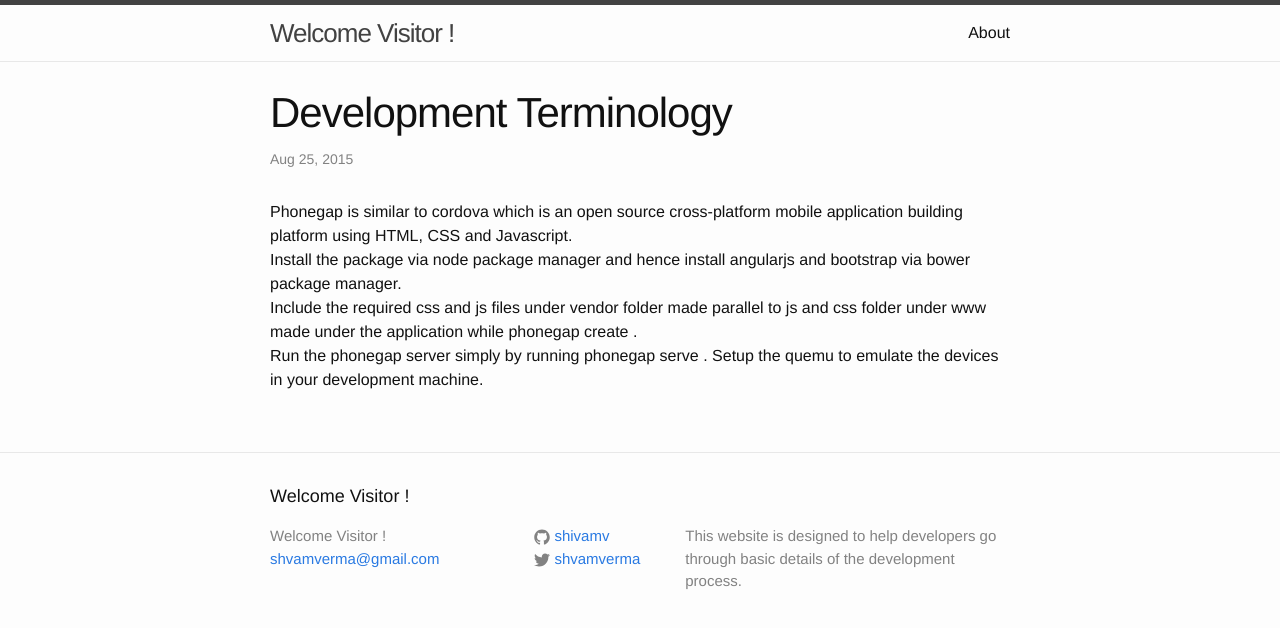
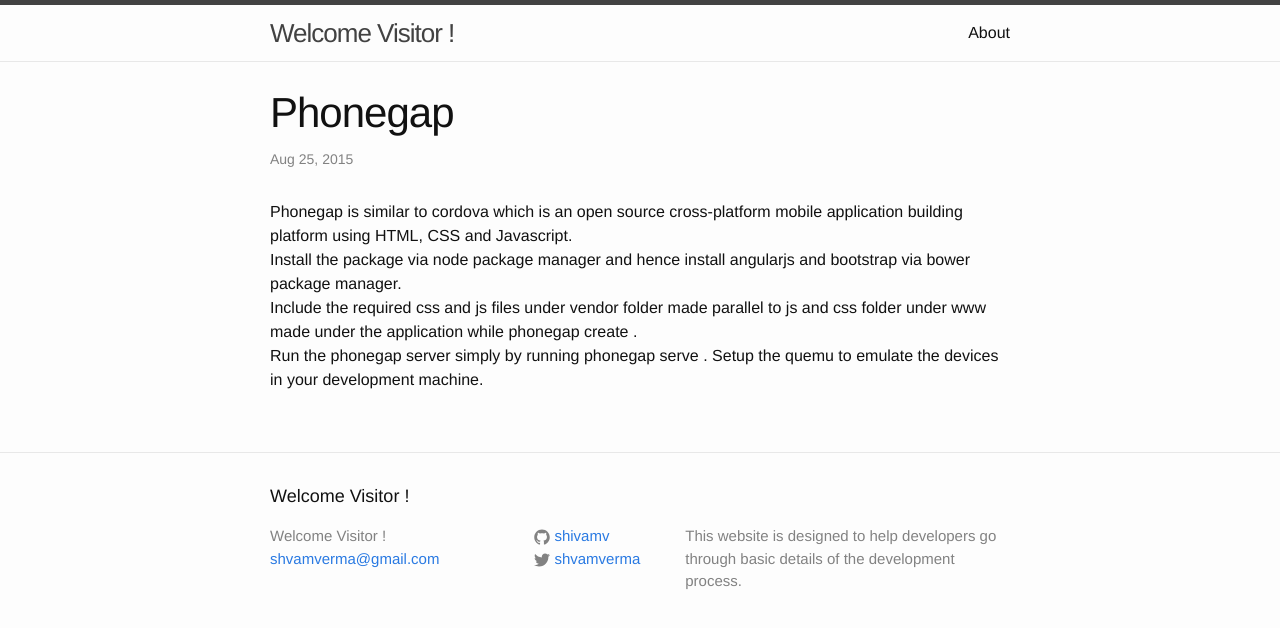
Before and after one commit to shivamv/shi, a Jekyll site: the page built from _posts/2015-08-25-Phonegap-angularjs.markdown, in a window 1280 px wide. Shown: the top 628 px of the page. Built offline with Jekyll 4.4.1, drawn with Linux system fonts in a browser that asks for light colours.

Commit message:
[Shivam]Edit:Post on Phonegap

```diff
--- a/_posts/2015-08-25-Phonegap-angularjs.markdown
+++ b/_posts/2015-08-25-Phonegap-angularjs.markdown
@@ -1,6 +1,6 @@
 ---
 layout: post
-title:  "Development Terminology"
+title:  "Phonegap"
 date:   2015-08-25 01:24:44
 categories: jekyll update
 ---
```
